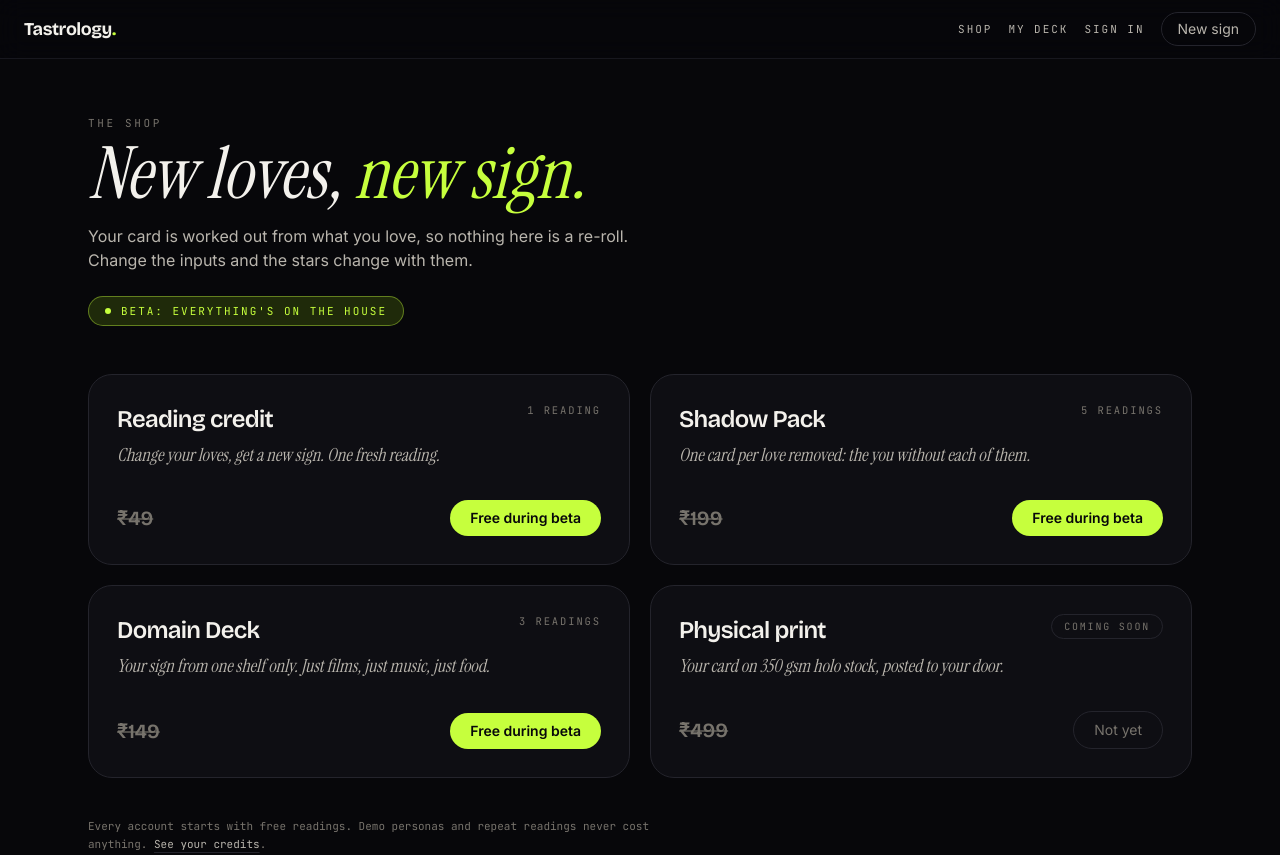
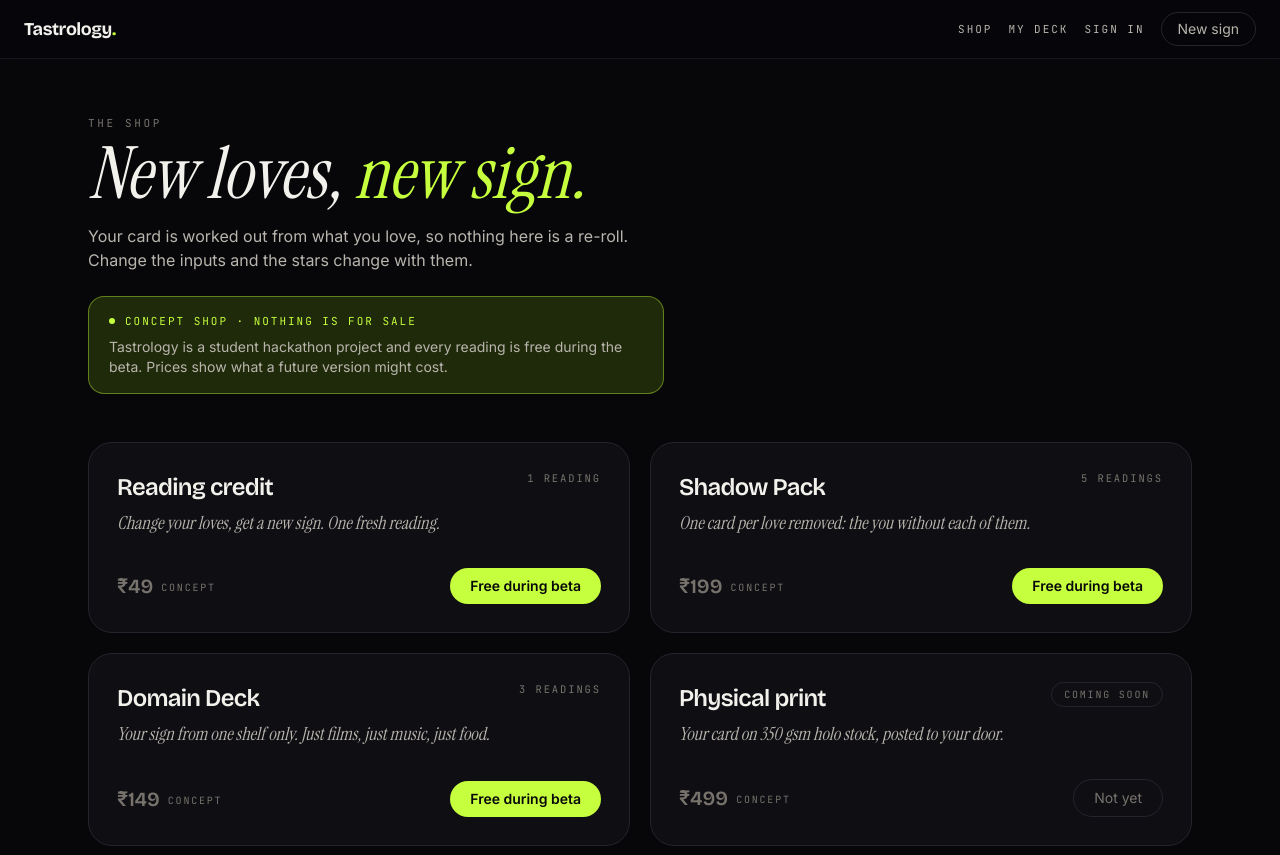
Before and after one commit to NemesisWaVe/Tastrology, a Next.js app: page /shop in a window 1280 px wide. Shown: the top 855 px of the page. Built offline with nearby package versions, Linux system fonts and the light colour scheme; no server answers.

Commit message:
Mark the shop as a concept shop and add a not-for-sale footer line

```diff
--- a/app/shop/page.tsx
+++ b/app/shop/page.tsx
@@ -21,10 +21,15 @@ export default function ShopPage() {
         Your card is worked out from what you love, so nothing here is a re-roll. Change the inputs and the stars change with them.
       </p>
       {!paid && (
-        <p className="mt-6 inline-flex items-center gap-2.5 rounded-full border border-accent/40 bg-accent-soft px-4 py-1.5 font-mono text-[11px] uppercase tracking-[0.18em] text-accent">
-          <span className="h-1.5 w-1.5 rounded-full bg-accent" />
-          Beta: everything&apos;s on the house
-        </p>
+        <div className="mt-6 max-w-xl rounded-2xl border border-accent/40 bg-accent-soft px-5 py-4">
+          <p className="flex items-center gap-2.5 font-mono text-[11px] uppercase tracking-[0.18em] text-accent">
+            <span className="h-1.5 w-1.5 rounded-full bg-accent" />
+            Concept shop · nothing is for sale
+          </p>
+          <p className="mt-2 text-sm text-ink-2">
+            {BRAND.name} is a student hackathon project and every reading is free during the beta. Prices show what a future version might cost.
+          </p>
+        </div>
       )}
 
       <ul className="mt-12 grid grid-cols-1 gap-5 sm:grid-cols-2">
@@ -66,7 +71,10 @@ function ProductCard({ p, paid, soon, i }: { p: Product; paid: boolean; soon: bo
         <p className="mt-2 max-w-sm font-serif text-lg italic leading-snug text-ink-2">{p.blurb}</p>
       </div>
       <div className="flex items-center justify-between gap-4">
-        <p className={`font-display text-xl font-semibold ${paid ? "text-ink" : "text-ink-3 line-through decoration-ink-3/60"}`}>{formatPaise(p.pricePaise)}</p>
+        <p className={`font-display text-xl font-semibold ${paid ? "text-ink" : "text-ink-3"}`}>
+          {formatPaise(p.pricePaise)}
+          {!paid && <span className="ml-2 align-middle font-mono text-[10px] font-normal uppercase tracking-[0.18em]">concept</span>}
+        </p>
         {soon ? (
           <span className="rounded-full border border-line px-5 py-2 text-sm text-ink-3">Not yet</span>
         ) : paid ? (
--- a/components/landing/Footer.tsx
+++ b/components/landing/Footer.tsx
@@ -36,7 +36,10 @@ export function Footer({ onPick }: { onPick: () => void }) {
           <p>Built for the Qloo Agentic Hackathon</p>
           <p className="text-ink-3/70">{BRAND.cardSet} · {BRAND.tagline}</p>
         </div>
-        <LegalLinks className="-mt-2 pb-8" />
+        <p className="-mt-2 max-w-3xl pb-4 text-xs leading-relaxed text-ink-3">
+          {BRAND.name} is a free student project built for the Qloo hackathon. Not for sale. Taste data from Qloo; not affiliated with or endorsed by any brand shown.
+        </p>
+        <LegalLinks className="pb-8" />
       </div>
 
       <div className="pointer-events-none select-none px-2 text-center" aria-hidden>
```
Also changed, not shown: 1 other file (tests, documents, lock files or other folders).
